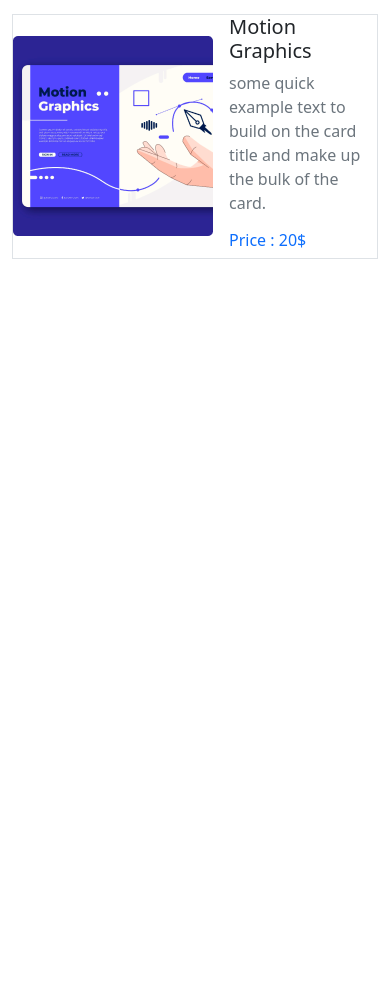
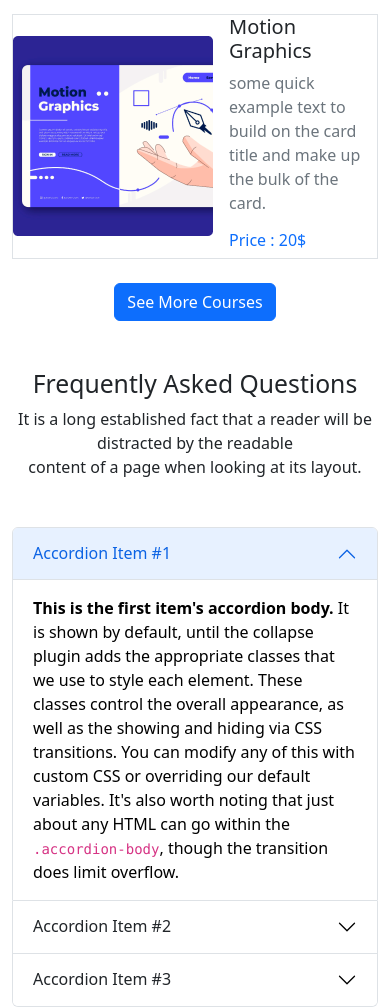
Before and after one commit to Diptisaha94/education-pack, a plain HTML site: page index.html in a window 390 px wide. Shown: the part 1841-2848 px from the top of the page. Before the commit the page ends 2100 px from the top, so only its background shows below. Drawn offline with nearby package versions, Linux system fonts and the light colour scheme.

Commit message:
Frequently asked quesions add

```diff
--- a/index.html
+++ b/index.html
@@ -46,22 +46,25 @@
                   <div class="carousel-item active">
                     <img src="./images/cover/cover-1.png" class="d-block w-100" alt="...">
                     <div class="carousel-caption d-none d-md-block">
-                      <h5>First slide label</h5>
-                      <p>Some representative placeholder content for the first slide.</p>
-                    </div>
-                  </div>
-                  <div class="carousel-item">
-                    <img src="./images/course/brooke-cagle-g1Kr4Ozfoac-unsplash (1).jpg" class="d-block w-100" alt="...">
-                    <div class="carousel-caption d-none d-md-block">
-                      <h5>Second slide label</h5>
-                      <p>Some representative placeholder content for the second slide.</p>
+                      <h5 class="fs-1">Get Started Digital<br> Learning</h5>
+                      <p>It is a long established fact that a reader will be distracted by the readable <br>content of a page when looking at its layout.</p>
+                      <button class="btn btn-primary mb-4">Get Started</button>
                     </div>
                   </div>
                   <div class="carousel-item">
                     <img src="./images/cover/cover-3.jpg" class="d-block w-100" alt="...">
                     <div class="carousel-caption d-none d-md-block">
-                      <h5>Third slide label</h5>
-                      <p>Some representative placeholder content for the third slide.</p>
+                        <h5 class="fs-1">Get Started Digital<br> Learning</h5>
+                        <p>It is a long established fact that a reader will be distracted by the readable <br>content of a page when looking at its layout.</p>
+                        <button class="btn btn-primary mb-4">Get Started</button>
+                    </div>
+                  </div>
+                  <div class="carousel-item">
+                    <img src="./images/cover/cover-4.png" class="d-block w-100" alt="...">
+                    <div class="carousel-caption d-none d-md-block">
+                        <h5 class="fs-1">Get Started Digital<br> Learning</h5>
+                        <p>It is a long established fact that a reader will be distracted by the readable <br>content of a page when looking at its layout.</p>
+                        <button class="btn btn-primary mb-4">Get Started</button>
                     </div>
                   </div>
                 </div>
@@ -149,9 +152,63 @@
                     </div>
                 </div>
             </div>
+            <div class="text-center">
+                <button class="btn btn-primary mt-4">See More Courses</button>
+            </div>
         </div>
     </section>
     <!---------Courses part end----------->
+    <!---------Asked question start---------->
+<section>
+    <div class="container mt-5">
+        <div class="text-center mb-5">
+            <h2>Frequently Asked Questions</h2>
+        <p>It is a long established fact that a reader will be distracted by the readable <br> content of a page when looking at its layout.</p>
+        </div>
+        <div class="accordion" id="accordionExample">
+            <div class="accordion-item">
+              <h2 class="accordion-header" id="headingOne">
+                <button class="accordion-button" type="button" data-bs-toggle="collapse" data-bs-target="#collapseOne" aria-expanded="true" aria-controls="collapseOne">
+                  Accordion Item #1
+                </button>
+              </h2>
+              <div id="collapseOne" class="accordion-collapse collapse show" aria-labelledby="headingOne" data-bs-parent="#accordionExample">
+                <div class="accordion-body">
+                  <strong>This is the first item's accordion body.</strong> It is shown by default, until the collapse plugin adds the appropriate classes that we use to style each element. These classes control the overall appearance, as well as the showing and hiding via CSS transitions. You can modify any of this with custom CSS or overriding our default variables. It's also worth noting that just about any HTML can go within the <code>.accordion-body</code>, though the transition does limit overflow.
+                </div>
+              </div>
+            </div>
+            <div class="accordion-item">
+              <h2 class="accordion-header" id="headingTwo">
+                <button class="accordion-button collapsed" type="button" data-bs-toggle="collapse" data-bs-target="#collapseTwo" aria-expanded="false" aria-controls="collapseTwo">
+                  Accordion Item #2
+                </button>
+              </h2>
+              <div id="collapseTwo" class="accordion-collapse collapse" aria-labelledby="headingTwo" data-bs-parent="#accordionExample">
+                <div class="accordion-body">
+                  <strong>This is the second item's accordion body.</strong> It is hidden by default, until the collapse plugin adds the appropriate classes that we use to style each element. These classes control the overall appearance, as well as the showing and hiding via CSS transitions. You can modify any of this with custom CSS or overriding our default variables. It's also worth noting that just about any HTML can go within the <code>.accordion-body</code>, though the transition does limit overflow.
+                </div>
+              </div>
+            </div>
+            <div class="accordion-item">
+              <h2 class="accordion-header" id="headingThree">
+                <button class="accordion-button collapsed" type="button" data-bs-toggle="collapse" data-bs-target="#collapseThree" aria-expanded="false" aria-controls="collapseThree">
+                  Accordion Item #3
+                </button>
+              </h2>
+              <div id="collapseThree" class="accordion-collapse collapse" aria-labelledby="headingThree" data-bs-parent="#accordionExample">
+                <div class="accordion-body">
+                  <strong>This is the third item's accordion body.</strong> It is hidden by default, until the collapse plugin adds the appropriate classes that we use to style each element. These classes control the overall appearance, as well as the showing and hiding via CSS transitions. You can modify any of this with custom CSS or overriding our default variables. It's also worth noting that just about any HTML can go within the <code>.accordion-body</code>, though the transition does limit overflow.
+                </div>
+              </div>
+            </div>
+          </div>
+    </div>
+</section>
+
+
+
+    <!---------Asked question start---------->
 </main>
 
 
```
Also changed, not shown: images/course/brooke-cagle-g1Kr4Ozfoac-unsplash (1).jpg (deleted), images/cover/cover-2.jpg (deleted), images/cover/cover-4.png (added).
